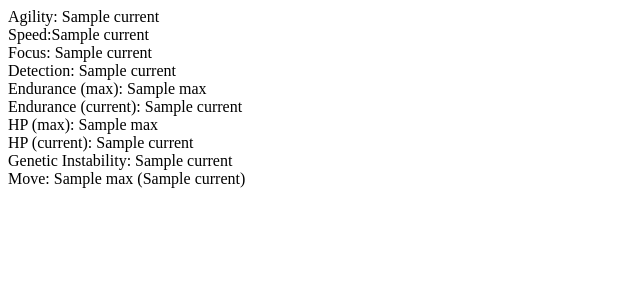
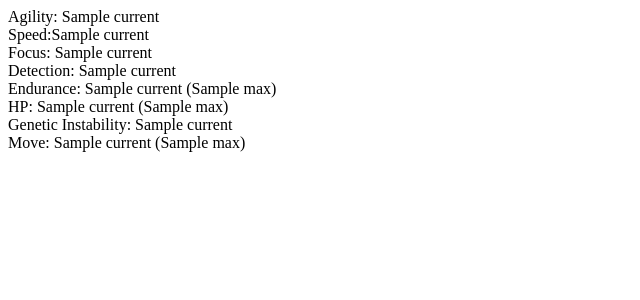
Before and after one commit to matthull/for-science, a Node server app: template assets/js/templates/player-status.hbs in a window 1280 px wide. Shown: the top 300 px of the page, without its empty margins (0-640 px from the left). Run offline with Node 20, Linux system fonts and the light colour scheme; the template is opened without the code that fills it: most values are stand-ins (such as "Sample title", 1, 10 or a date in 2020); some libraries are stand-ins or nearby versions.

```diff
--- a/assets/js/templates/player-status.hbs
+++ b/assets/js/templates/player-status.hbs
@@ -12,22 +12,16 @@
         Detection: {{detection.current}}
     </header>
     <header class='attribute'>
-        Endurance (max): {{endurance.max}}
+        Endurance: {{endurance.current}} ({{endurance.max}})
     </header>
     <header class='attribute'>
-        Endurance (current): {{endurance.current}}
-    </header>
-    <header class='attribute'>
-        HP (max): {{hp.max}}
-    </header>
-    <header class='attribute'>
-        HP (current): {{hp.current}}
+    HP: {{hp.current}} ({{hp.max}})
     </header>
     <header class='attribute'>
         Genetic Instability: {{instability.current}}
     </header>
     <header class='attribute'>
-        Move: {{move.max}} ({{move.current}})
+        Move: {{move.current}} ({{move.max}})
     </header>
 </section>
 <section class="abilities">
```
Also changed, not shown: 2 other files.
